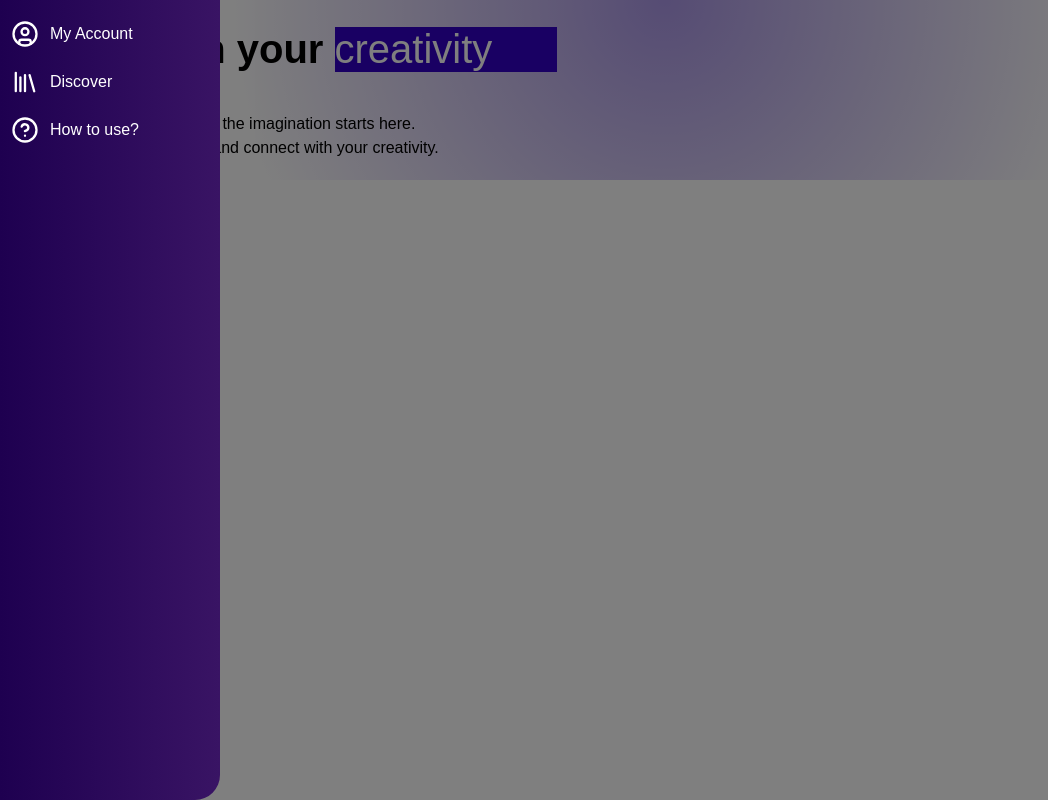
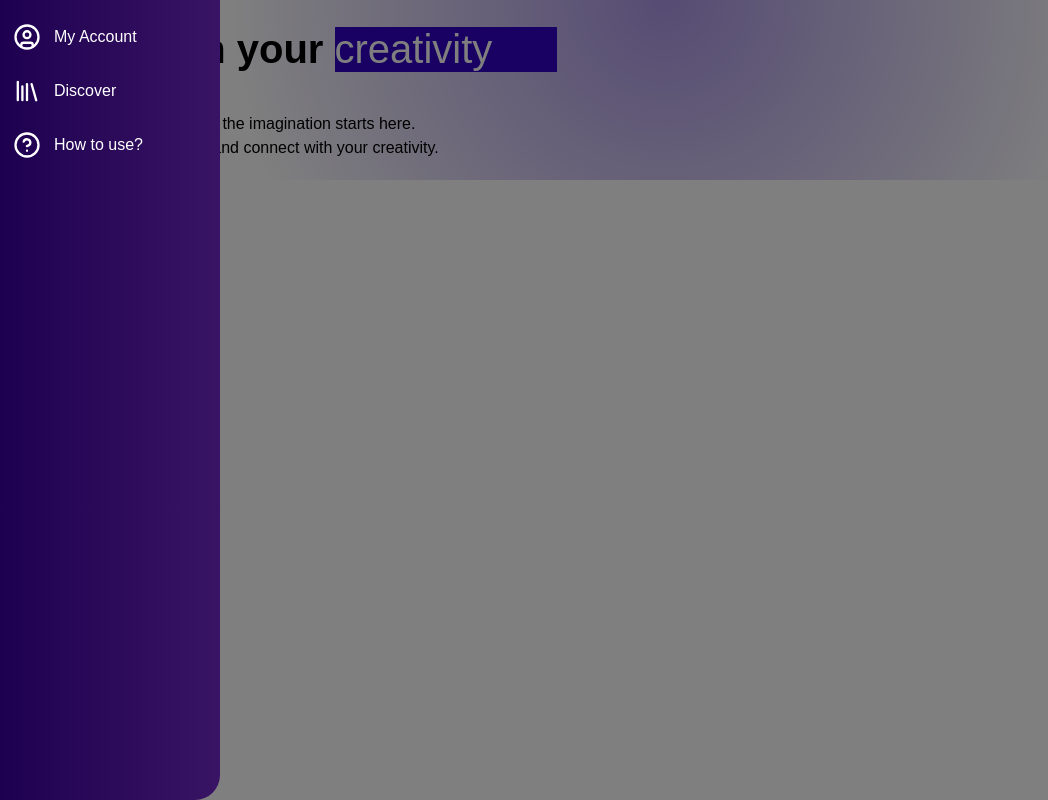
Before and after one commit to Cadu139/react_trainning, a React (Vite) app: page / in a window 1280 px wide. Shown: the whole page, without its empty margins (0-1048 px from the left). Built offline with nearby package versions, Linux system fonts and the light colour scheme.

Commit message:
fix full links

```diff
--- a/src/components/MenuList.jsx
+++ b/src/components/MenuList.jsx
@@ -6,16 +6,23 @@ function MenuList() {
 	return (
 		<ul className={s.ul}>
 			<li className={s.li}>
-				<CircleUserIcon className={s.icon}/>
-				<a href="/profile.html">My Account</a>
+				<a href="/profile.html">
+					<CircleUserIcon className={s.icon}/>
+					My Account
+				</a>
 			</li>
 			<li className={s.li}>
-				<LibraryIcon className={s.icon}/>
-				<a href="/explore.html">Discover</a>
+				<a href="/explore.html">
+					<LibraryIcon className={s.icon}/>
+					Discover
+				</a>
+
 			</li>
 			<li className={s.li}>
-				<CircleQuestionMarkIcon className={s.icon}/>
-				<a href="/how-to-use.html">How to use?</a>
+				<a href="/how-to-use.html">
+					<CircleQuestionMarkIcon className={s.icon}/>
+					How to use?
+				</a>
 			</li>
 		</ul>
 	)
--- a/src/styles/menu-list.module.css
+++ b/src/styles/menu-list.module.css
@@ -1,7 +1,7 @@
 .ul {
     display: flex;
     margin: 10px 0;
-    width: 100%;
+    width: var(--width-bar-hover);
     flex-direction: column;
     list-style-type: none;
     padding: 0;
@@ -9,11 +9,11 @@
 
 .li {
     display: flex;
+    justify-content: start;
     align-items: center;
     flex-direction: row;
     width: 100%;
     text-align: left;
-    padding: 5px 0;
     transition: 0.15s;
     cursor: pointer;
     color: white;
@@ -22,17 +22,22 @@
 }
 
 .li a {
+    position: fixed;
+    display: flex;
+    align-items: center;
+    flex-direction: row;
+    width: 100%;
+    text-align: left;
     position: relative;
     text-decoration: none;
-    margin: 10px 0 10px 50px;
+    padding: 15px 0 15px 0px;
     white-space: nowrap;
     color: white;
 }
 
 .icon {
-    position: fixed;
     scale: 1.15;
-    margin: 0 calc(var(--width-bar) / 4);
+    margin: 0 15px 0 15px;
 }
 
 .li:hover {
```
Also changed, not shown: profile.html (added).
